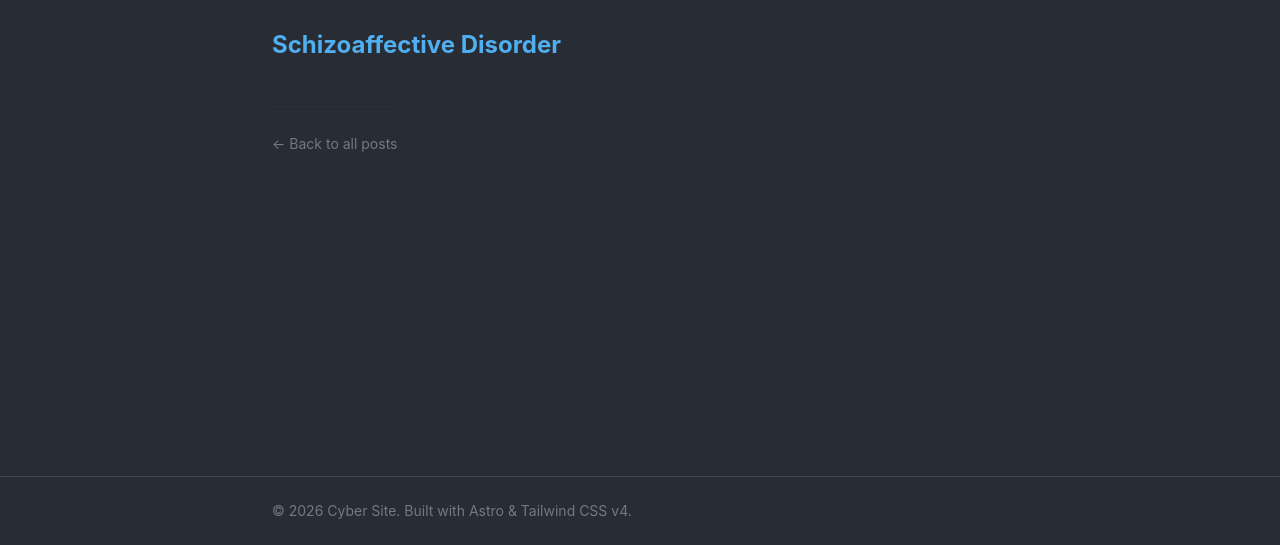
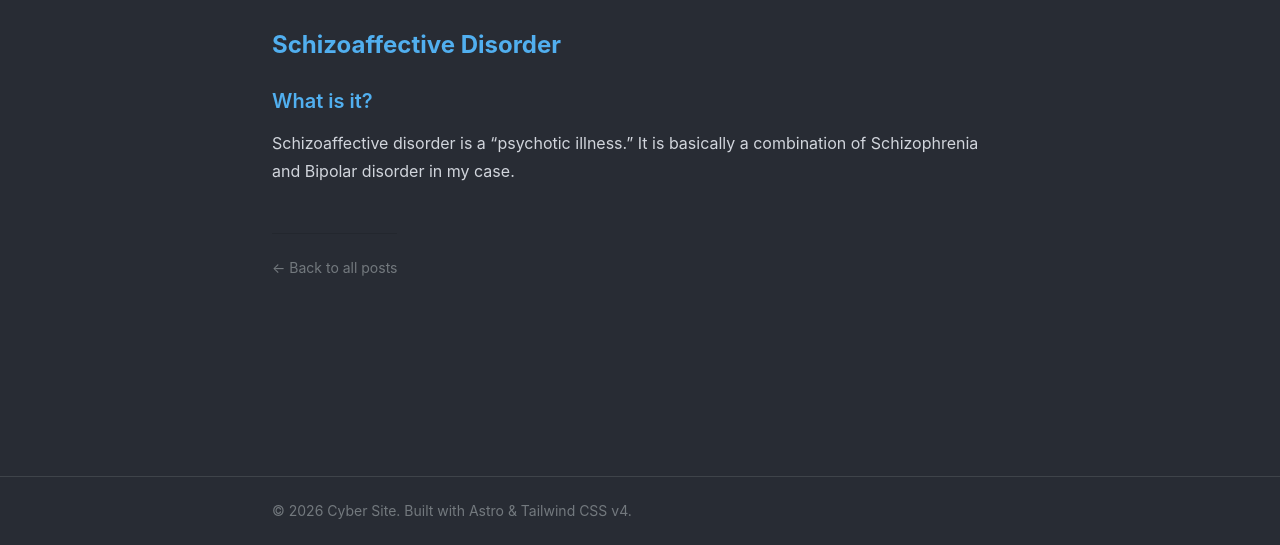
Before and after one commit to ddavejjackson/my-astro-site, an Astro site: page /blog/mental-health-1 in a window 1280 px wide. Shown: the part 255-800 px from the top of the page. Built offline with nearby package versions, Linux system fonts and the light colour scheme; Astro itself is replaced by a stand-in of ours.

Commit message:
third-commit - update mental-health1.md

```diff
--- a/src/content/blog/mental-health-1.md
+++ b/src/content/blog/mental-health-1.md
@@ -6,3 +6,5 @@ tags: ["mentalhealth", "schizoaffectivedisorder", "ptsd", "eupd"]
 category: "Mental Health"
 ---
 ## Schizoaffective Disorder
+### What is it?
+Schizoaffective disorder is a "psychotic illness." It is basically a combination of Schizophrenia and Bipolar disorder in my case.
```
